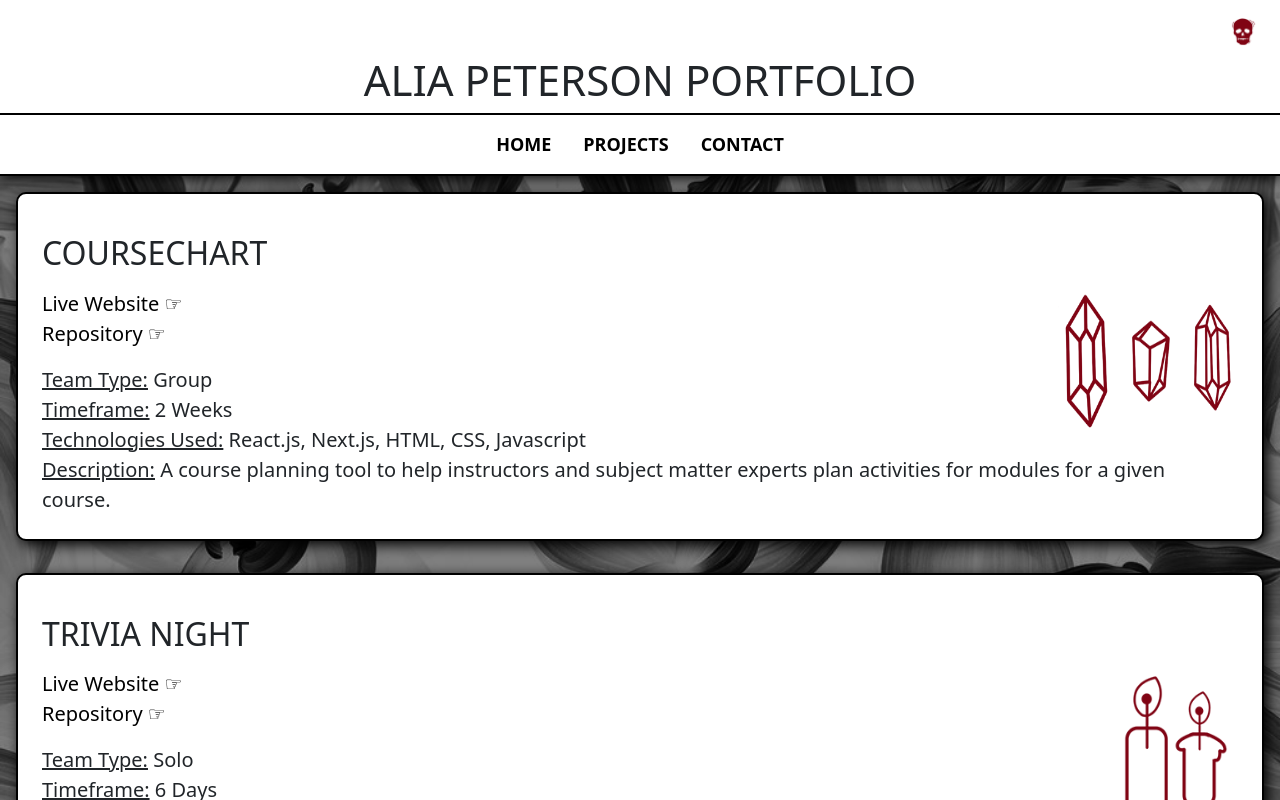
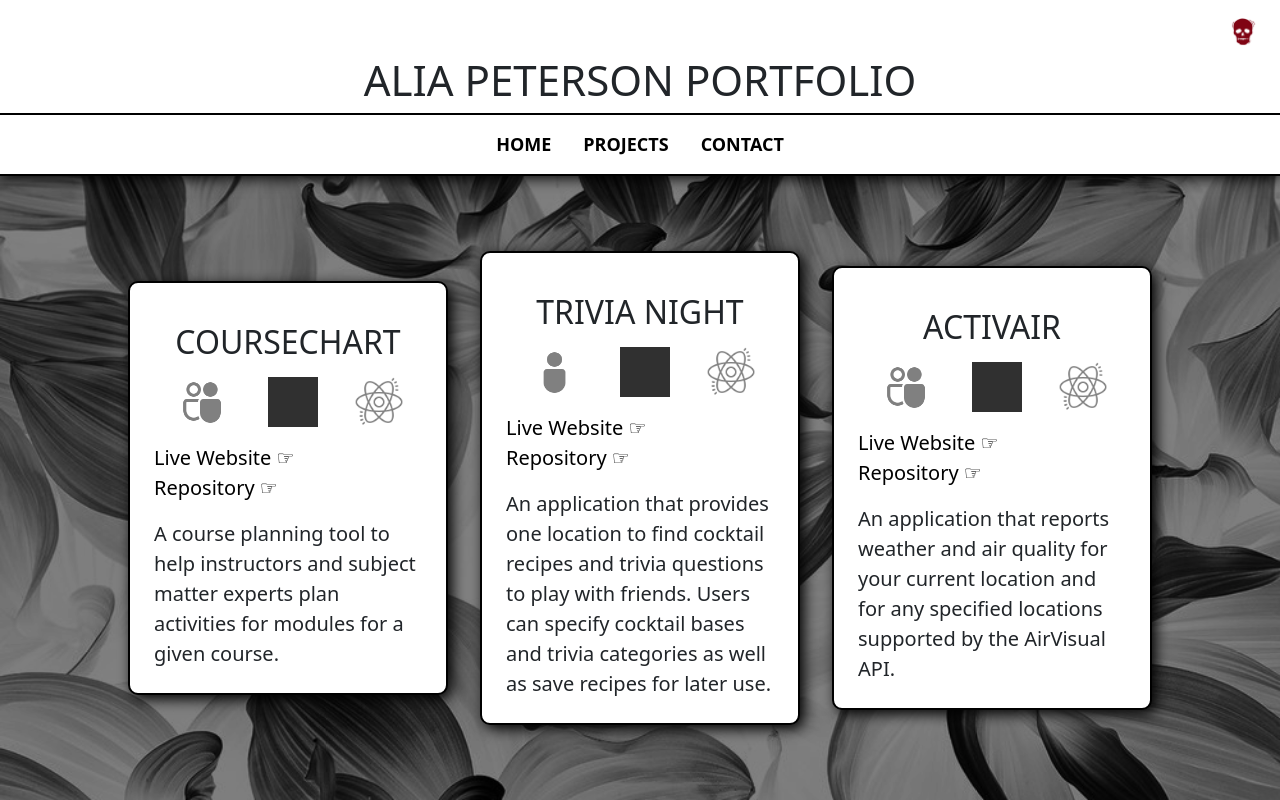
Before and after one commit to alia-peterson/my-portfolio, a Next.js app: page /Projects in a window 1280 px wide. Shown: the top 800 px of the page. Built offline with nearby package versions, Linux system fonts and the light colour scheme; grey boxes are pictures that could not be loaded.

Commit message:
Update project cards to display icons

```diff
--- a/components/Card.js
+++ b/components/Card.js
@@ -7,31 +7,42 @@ export default function Card({ title, type, timeframe, description, technologies
   const { active } = useThemeContext()
 
   return (
-    <article className={`${styles.card} ${active ? 'dark' : ''}`}>
+    <article className={`${styles.card} ${active ? 'dark' : ''} col-md-3`}>
 
       <h2>{title}</h2>
+
+      <div className={styles.header}>
+        {type === 'Group' ?
+          <div className={styles.icon}>
+            <Image src={'/icons/group-icon.png'} alt={type} height={50} width={50} />
+            <div className={styles.tooltip}>{type}</div>
+          </div> :
+          <div className={styles.icon}>
+            <Image src={'/icons/solo-icon.png'} alt={type} height={50} width={35} />
+            <div className={styles.tooltip}>{type}</div>
+          </div>
+        }
+
+        <Image src={'/icons/clock-icon.png'} height={50} width={50} />
+        <Image src={'/icons/react-icon.png'} height={50} width={50} />
+        {/* <p><span>Timeframe:</span> {timeframe}</p> */}
+        {/* <p><span>Technologies Used:</span> {techs}</p> */}
+      </div>
+
       <div className={styles.body}>
 
-        <div>
-          <div className={styles.inner}>
-            <div className={styles.link}>
-              {deployed && <p><a href={deployed} target='_blank'>Live Website ☞</a></p>}
-              {repository && <p><a href={repository} target='_blank'>Repository ☞</a></p>}
-            </div>
+        <div className={styles.inner}>
 
-            <div>
-              <p><span>Team Type:</span> {type}</p>
-              <p><span>Timeframe:</span> {timeframe}</p>
-              <p><span>Technologies Used:</span> {techs}</p>
-            </div>
-          </div>
+          {deployed && <p><a href={deployed} target='_blank'>Live Website ☞</a></p>}
+          {repository && <p><a href={repository} target='_blank'>Repository ☞</a></p>}
+
         </div>
 
-        <Image src={image.src} height={image.height} width={image.width} />
+        {/* <Image src={image.src} height={image.height} width={image.width} /> */}
 
       </div>
 
-      <p><span>Description:</span> {description}</p>
+      <p>{description}</p>
     </article>
   )
 }
--- a/components/Tarot.js
+++ b/components/Tarot.js
@@ -7,13 +7,17 @@ export default function Tarot({ link, img, height, width, name }) {
   const { active } = useThemeContext()
 
   return (
-    <a href={link} target='_blank'>
+    <a href={link} target='_blank' className={styles.link}>
+
       <article className={`${styles.tarot} ${active ? 'dark' : ''}`}>
+
         <Image src='/images/moons.png' height={15} width={70} />
         <Image src={`/images/${img}.png`} height={height} width={width} />
         <p>{name}</p>
         <Image src='/images/moons.png' height={15} width={70} />
+
       </article>
+
     </a>
   )
 }
--- a/pages/Contact.js
+++ b/pages/Contact.js
@@ -1,10 +1,6 @@
-import Image from 'next/image'
-
 import body from '../styles/Home.module.scss'
 import styles from '../styles/Contact.module.scss'
 
-import Header from '../components/Header'
-import Footer from '../components/Footer'
 import Tarot from '../components/Tarot'
 
 export default function Contact() {
--- a/pages/Projects.js
+++ b/pages/Projects.js
@@ -23,8 +23,10 @@ export default function Projects() {
   })
 
   return (
-    <section className={styles.container}>
-      {projectCards}
-    </section>
+    <main className={body.main}>
+      <section className={styles.container}>
+        {projectCards}
+      </section>
+    </main>
   )
 }
--- a/styles/Header.module.scss
+++ b/styles/Header.module.scss
@@ -1,6 +1,6 @@
 @import 'variables';
 
-.header, .footer {
+.header {
   align-items: center;
   background-color: $color-background;
   min-height: 100px;
@@ -8,9 +8,6 @@
   flex-direction: column;
   justify-content: center;
   width: 100%;
-}
-
-.header {
   border-bottom: 2px solid $color-detail;
   box-shadow: 0px 2px 14px $color-detail;
   justify-content: space-between;
--- a/styles/Project.module.scss
+++ b/styles/Project.module.scss
@@ -5,6 +5,7 @@
   align-items: center;
   justify-content: center;
   flex-wrap: wrap;
+  height: 100%;
   width: 100%;
 }
 
@@ -17,6 +18,8 @@
 
   h2 {
     @include h2;
+    text-align: center;
+    width: 100%;
   }
 
   img {
@@ -44,12 +47,66 @@
   }
 }
 
+.header {
+  display: flex;
+  justify-content: space-around;
+  width: 100%;
+}
+
 .body {
   display: flex;
+  flex-direction: column;
   justify-content: space-between;
   width: 100%;
 }
 
-.link {
+.inner {
   margin-bottom: 1rem;
 }
+
+.icon {
+  position: relative;
+  cursor: pointer;
+  // border: 1px solid black;
+  display: flex;
+  justify-content: center;
+  align-items: center;
+  width: 60px;
+
+  img {
+    padding: 0;
+    margin: 0;
+  }
+
+  .tooltip {
+    background-color: #555 !important;
+    bottom: 110%;
+    left: 50%;
+    border-radius: 0.5rem;
+    color: #fff;
+    display: flex;
+    justify-content: center;
+    align-items: center;
+    padding: 0.5rem;
+    position: absolute;
+    opacity: 0;
+    transform: translate(-50%, 0);
+    transition: opacity 0.3s;
+    visibility: hidden;
+    z-index: 1;
+  }
+
+  .tooltip::after {
+    content: "";
+    position: absolute;
+    top: 100%;
+    border-width: 5px;
+    border-style: solid;
+    border-color: #555 transparent transparent transparent;
+  }
+}
+
+.icon:hover .tooltip {
+  visibility: visible;
+  opacity: 1;
+}
--- a/styles/globals.scss
+++ b/styles/globals.scss
@@ -4,7 +4,7 @@
 .dark {
   @include dark-mode;
 
-  a {
+  a, p {
     color: $color-detail-dark !important;
   }
 
@@ -56,7 +56,6 @@ body::after {
   top: 0; left: 0;
   height: 100%; width: 100%;
   filter: invert(1) brightness(0.5);
-  // background-image: url('../assets/stars and hearts.png');
   background-image: url('../assets/plants_background.jpg');
   background-position: center;
   background-repeat: no-repeat;
```
Also changed, not shown: styles/Contact.module.scss (+7 -0 lines).
